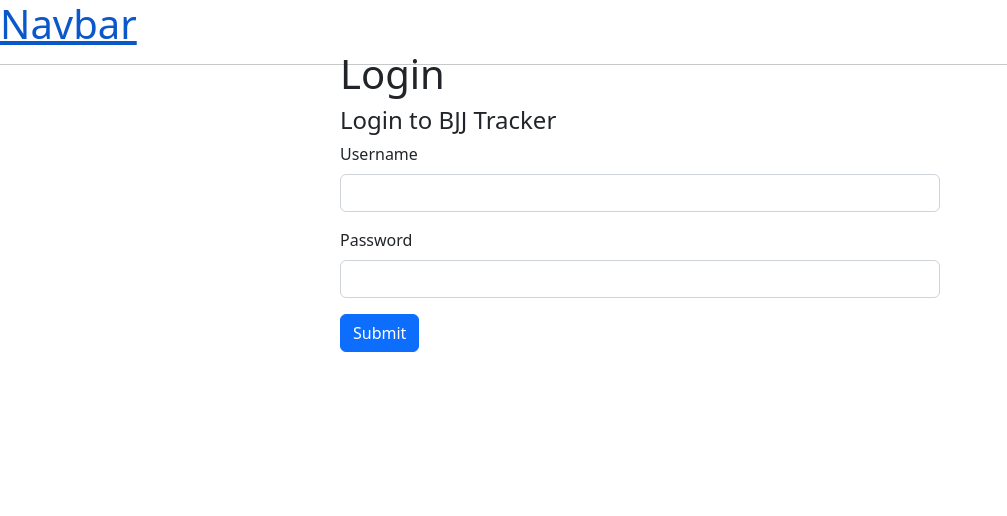
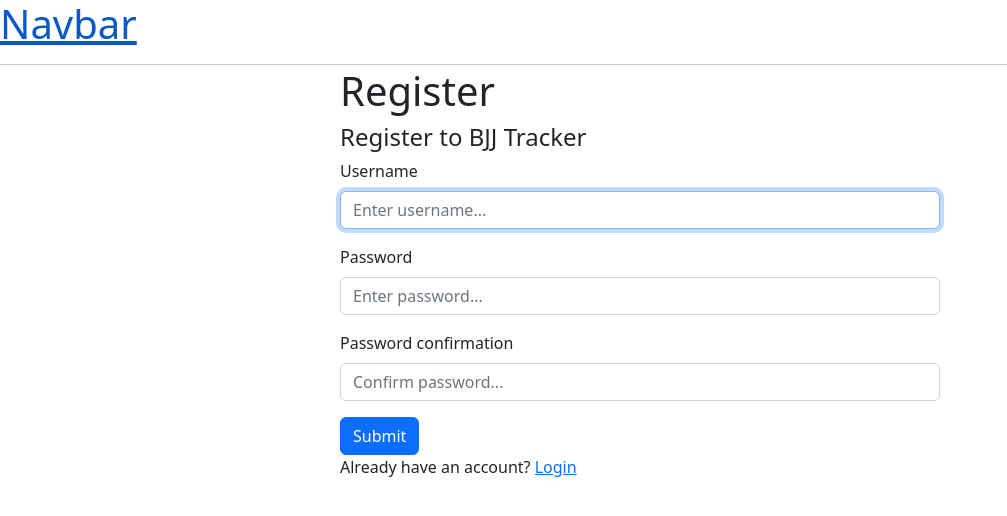
Before and after one commit to Mitchgut278/BJJ_Tracker, a Django app: page /register/ in a window 1280 px wide. Shown: the top 516 px of the page, without its empty margins (0-1007 px from the left). Run offline with Django 3.2, Linux system fonts and the light colour scheme.

Commit message:
registration form

```diff
--- a/mysite/bjjtracker/forms.py
+++ b/mysite/bjjtracker/forms.py
@@ -15,7 +15,13 @@ class TechniqueForm(ModelForm):
         exclude = ['id']
 
 
-class CreateUserForm(UserCreationForm):
+class CustomUserCreationForm(UserCreationForm):
     class Meta:
         model = User
-        fields = ['username', 'email', 'password1', 'password2']
+        fields = ['username', 'password1', 'password2']
+
+    def __init__(self, *args, **kwargs):
+        super(CustomUserCreationForm, self).__init__(*args, **kwargs)
+        self.fields['username'].widget.attrs.update({'class':'form-control', 'placeholder': 'Enter username...'})
+        self.fields['password1'].widget.attrs.update({'class':'form-control', 'placeholder': 'Enter password...'})
+        self.fields['password2'].widget.attrs.update({'class':'form-control', 'placeholder': 'Confirm password...'})
--- a/mysite/bjjtracker/templates/bjjtracker/login_register.html
+++ b/mysite/bjjtracker/templates/bjjtracker/login_register.html
@@ -5,7 +5,7 @@
 
     <div class="login--wrapper">
 
-
+        {% if page == 'login' %}
         <form method="POST" class="login--form">
             {% csrf_token %}
             <h1>Login</h1>
@@ -19,7 +19,24 @@
                 <input type="password" class="form-control" name="password" id="exampleInputPassword1">
             </div>
             <button type="submit" class="btn btn-primary">Submit</button>
+            <p>Don't have an account? <a href="{% url 'register' %}">Register</a></p>
         </form>
+
+        {% else %}
+            <form method="POST" class="login--form">
+                {% csrf_token %}
+                <h1>Register</h1>
+                <h4>Register to BJJ Tracker</h4>
+                {% for field in form %}
+                <div class="mb-3">
+                    <label for="exampleInputEmail1" class="form-label">{{field.label}}</label>
+                    {{field}}
+                </div>
+                {% endfor %}
+                <button type="submit" class="btn btn-primary">Submit</button>
+                <p>Already have an account? <a href="{% url 'login' %}">Login</a></p>
+            </form>
+        {% endif %}
     </div>
 </div>
 {% endblock %}
--- a/mysite/bjjtracker/views.py
+++ b/mysite/bjjtracker/views.py
@@ -1,17 +1,18 @@
 from django.shortcuts import render, redirect
 from django.db.models import Q
 from .models import Position, Technique, Tag, MOTD
-from .forms import TechniqueForm, CreateUserForm
-from django.contrib.auth.forms import UserCreationForm
+from .forms import TechniqueForm, CustomUserCreationForm
+
 from django.contrib.auth import authenticate, login, logout
 from django.contrib.auth.decorators import login_required
+from django.contrib.auth.forms import UserCreationForm
 
 import datetime
 import random
 # Create your views here.
 
 def loginUser(request):
-
+    page = 'login'
     if request.method == "POST":
         username = request.POST['username']
         password = request.POST['password']
@@ -21,7 +22,7 @@ def loginUser(request):
         if user is not None:
             login(request, user)
             return redirect('home')
-    context = {}
+    context = {'page':page}
     return render(request, 'bjjtracker/login_register.html', context)
 
 
@@ -30,12 +31,22 @@ def logoutUser(request):
     return redirect('login')
 
 def registerUser(request):
-    form = CreateUserForm()
+    page = 'register'
+    form = CustomUserCreationForm()
     if request.method == 'POST':
-        form = CreateUserForm(request.POST)
-        if form.is_valid:
-            form.save()
-    context = {'form': form}
+        form = CustomUserCreationForm(request.POST)
+        print(form.data)
+        if form.is_valid():
+            user = form.save(commit=False)
+            user.save()
+
+            user = authenticate(request, username=user.username, password=request.POST['password1'])
+
+            if user is not None:
+                login(request, user)
+                return redirect('home')
+
+    context = {'form': form, 'page':page}
     return render(request, 'bjjtracker/login_register.html', context)
 
 
--- a/mysite/static/styles/main.css
+++ b/mysite/static/styles/main.css
@@ -1,6 +1,6 @@
 .login--wrapper{
     display: flex;
-    height: 30vh;
+    height: 50vh;
     align-items: center;
     justify-content: center;
 }
```
Also changed, not shown: mysite/db.sqlite3.
